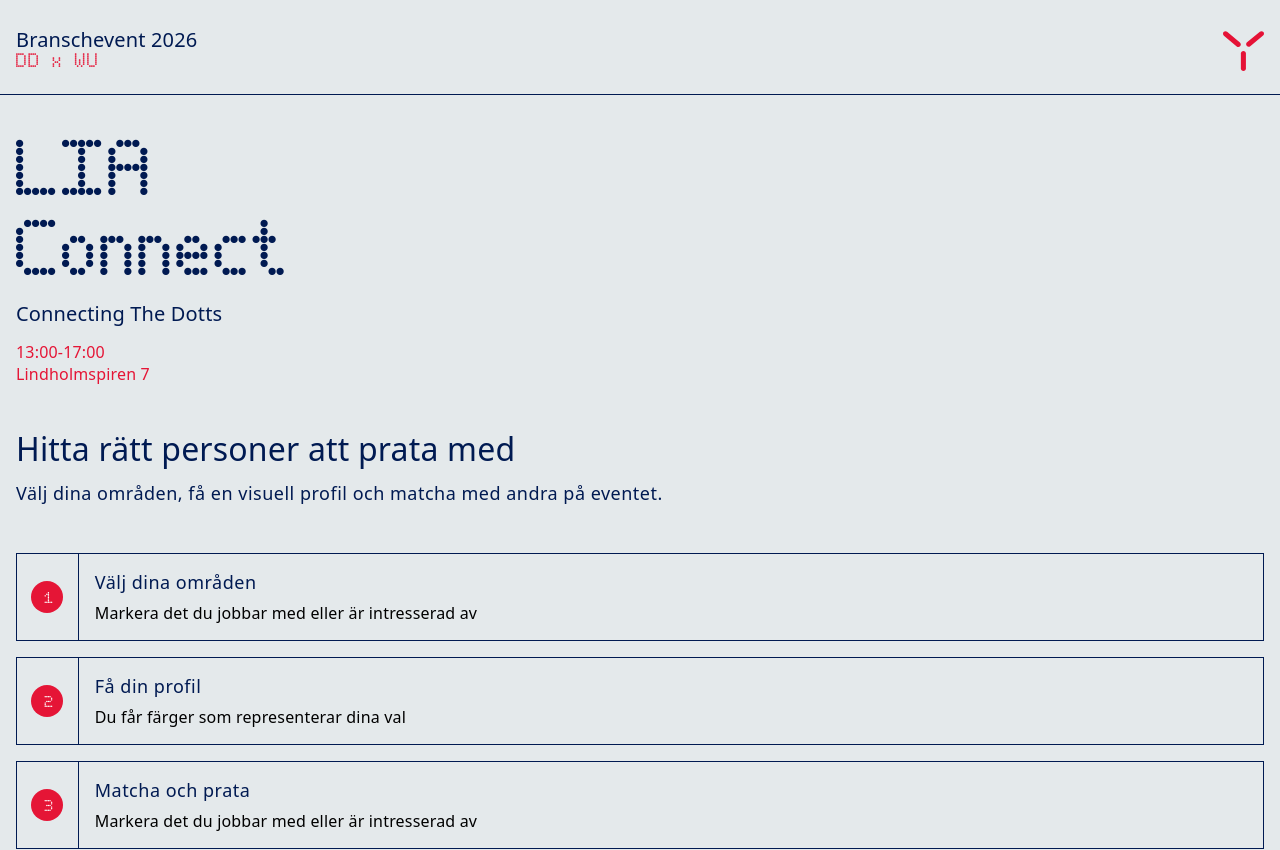
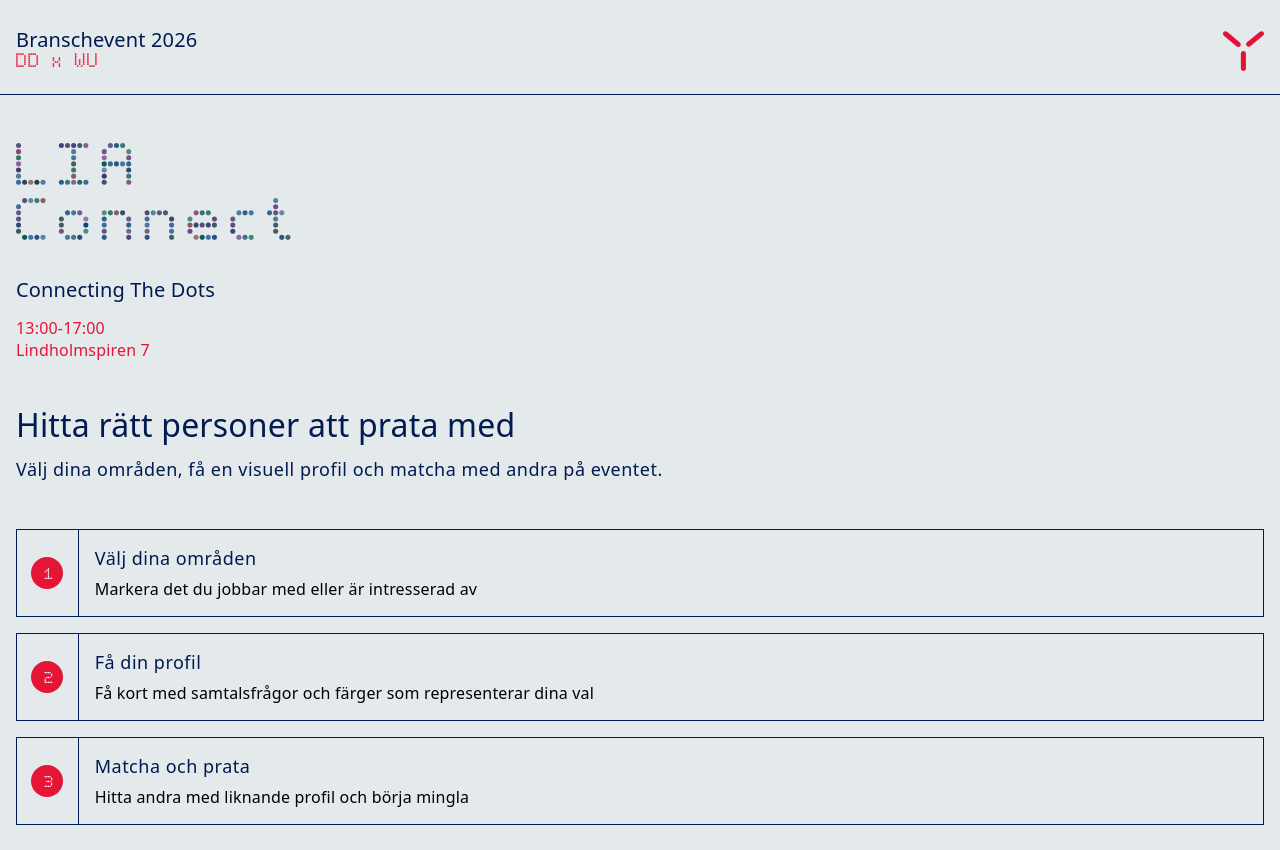
Before and after one commit to Patricia-LF/LIA-connect, a React (Vite) app: page / in a window 1280 px wide. Shown: the top 850 px of the page. Built offline with nearby package versions, Linux system fonts and the light colour scheme; a web font is replaced by a local one.

Commit message:
Import of DotText to StartPage

```diff
--- a/src/pages/ResultPage.module.css
+++ b/src/pages/ResultPage.module.css
@@ -47,6 +47,6 @@
   position: relative;
 }
 
-.cards {
-  /* height: 100%; */
-}
+/* .cards {
+  height: 100%;
+}*/
--- a/src/pages/StartPage.jsx
+++ b/src/pages/StartPage.jsx
@@ -3,6 +3,7 @@ import styles from "./StartPage.module.css";
 import Button from "../components/Button";
 import { useNavigate } from "react-router-dom";
 import Step from "../components/Step";
+import DotText from "../components/DotText";
 
 export default function StartPage({ profileData, setProfileData }) {
   const [role, setRole] = useState(null);
@@ -17,21 +18,24 @@ export default function StartPage({ profileData, setProfileData }) {
     {
       number: 2,
       title: "Få din profil",
-      text: "Du får färger som representerar dina val",
+      text: "Få kort med samtalsfrågor och färger som representerar dina val",
     },
     {
       number: 3,
       title: "Matcha och prata",
-      text: "Markera det du jobbar med eller är intresserad av",
+      text: "Hitta andra med liknande profil och börja mingla",
     },
   ];
 
   return (
     <div className={styles.container}>
       <section className={styles.hero}>
-        <h1 className={styles.title}>LIA</h1>
-        <h1 className={styles.title}>Connect</h1>
-        <h3 className={styles.subtitle}>Connecting The Dotts</h3>
+        <div className={styles.title}>
+          <DotText />
+        </div>
+        {/*         <h1 className={styles.title}>LIA</h1>
+        <h1 className={styles.title}>Connect</h1> */}
+        <h3 className={styles.subtitle}>Connecting The Dots</h3>
         <div className={styles.details}>
           <p className={styles.time}>13:00-17:00</p>
           <p className={styles.location}>Lindholmspiren 7</p>
```
